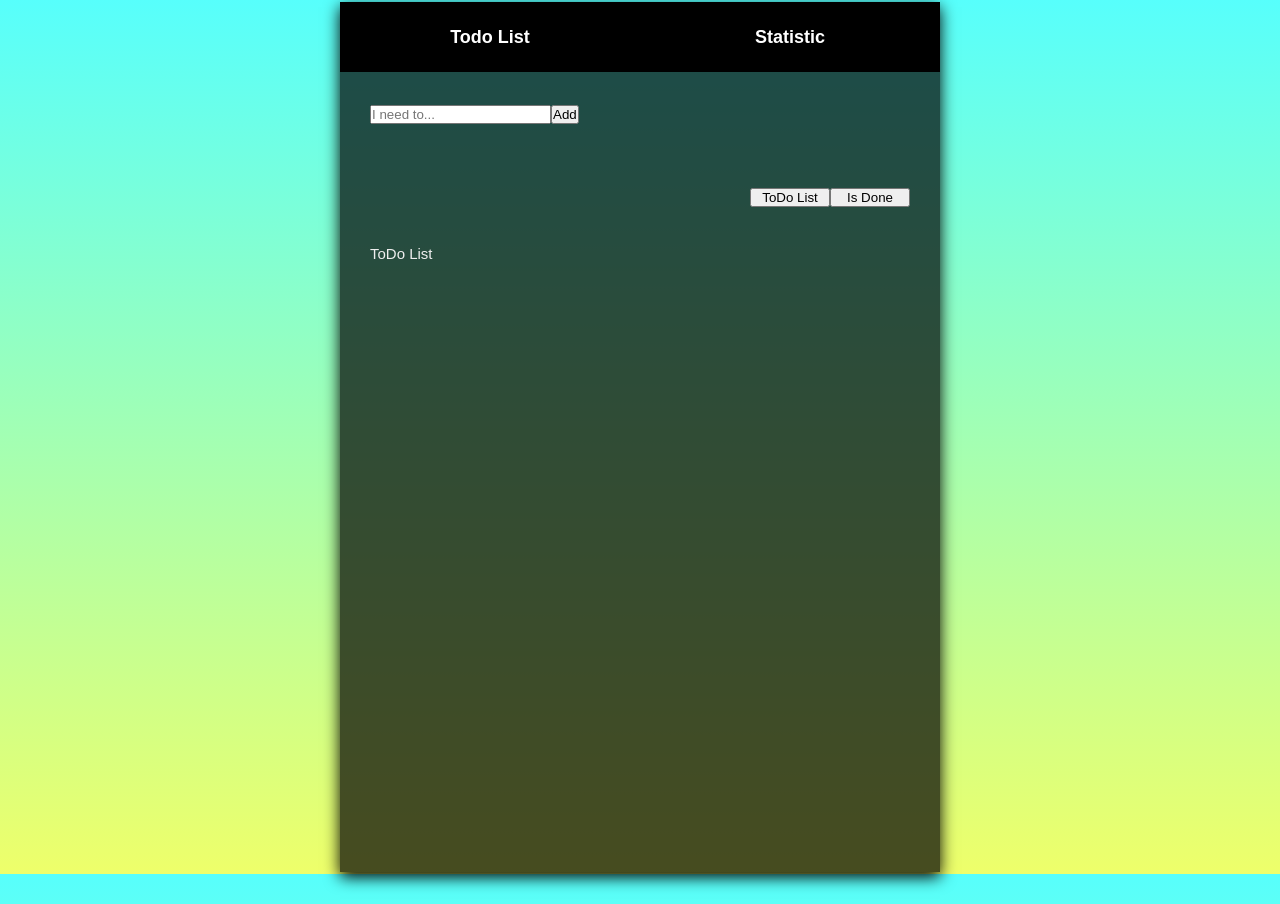
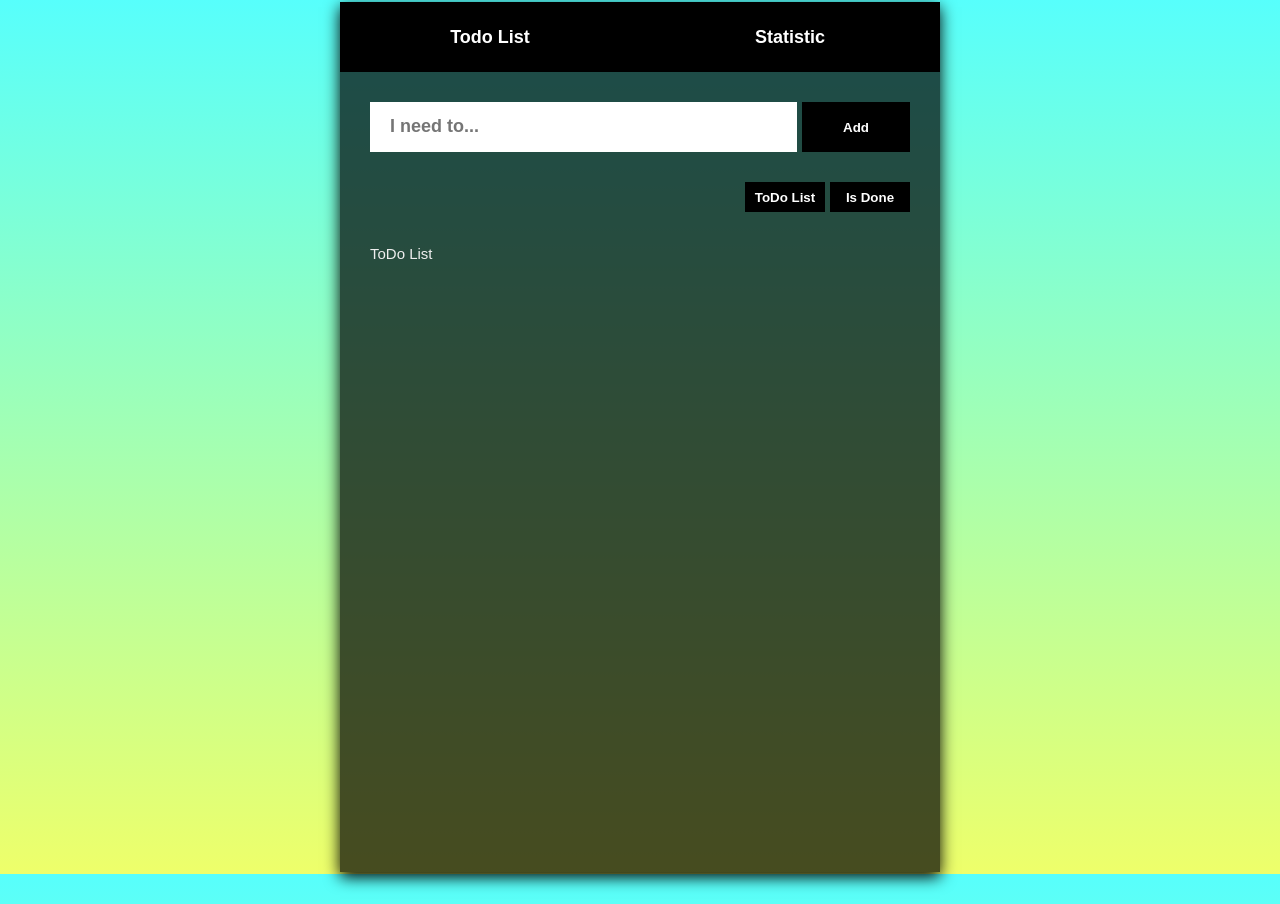
Before and after one commit to ShumovskaIryna/Todo-List, a Vue app: page / in a window 1280 px wide. Built offline with nearby package versions, Linux system fonts and the light colour scheme; data requests are answered from the project's data file.

Commit message:
add some style for TodoForm

```diff
--- a/src/components/TodoForm.vue
+++ b/src/components/TodoForm.vue
@@ -33,3 +33,39 @@ export default {
   }
 }
 </script>
+
+<style lang="scss">
+
+form {
+  display: flex;
+  justify-content: space-between;
+  width: 100%;
+  height: 100%;
+  cursor: initial;
+}
+input:not([type="radio"]):not([type="checkbox"]) {
+  width: 80%;
+  height: 99%;
+  padding: 5px 20px;
+  font-size: 18px;
+  font-weight: 600;
+  border: none;
+  outline: none;
+  background: white;
+  cursor: initial;
+}
+
+button {
+  min-width: 20%;
+  height: 100%;
+  padding: 5px 5px;
+  border: none;
+  outline: none;
+  background: rgb(0, 0, 0);
+  color: white;
+  font-weight: 600;
+  cursor: initial;
+  margin-left: 5px;
+}
+
+</style>
```
